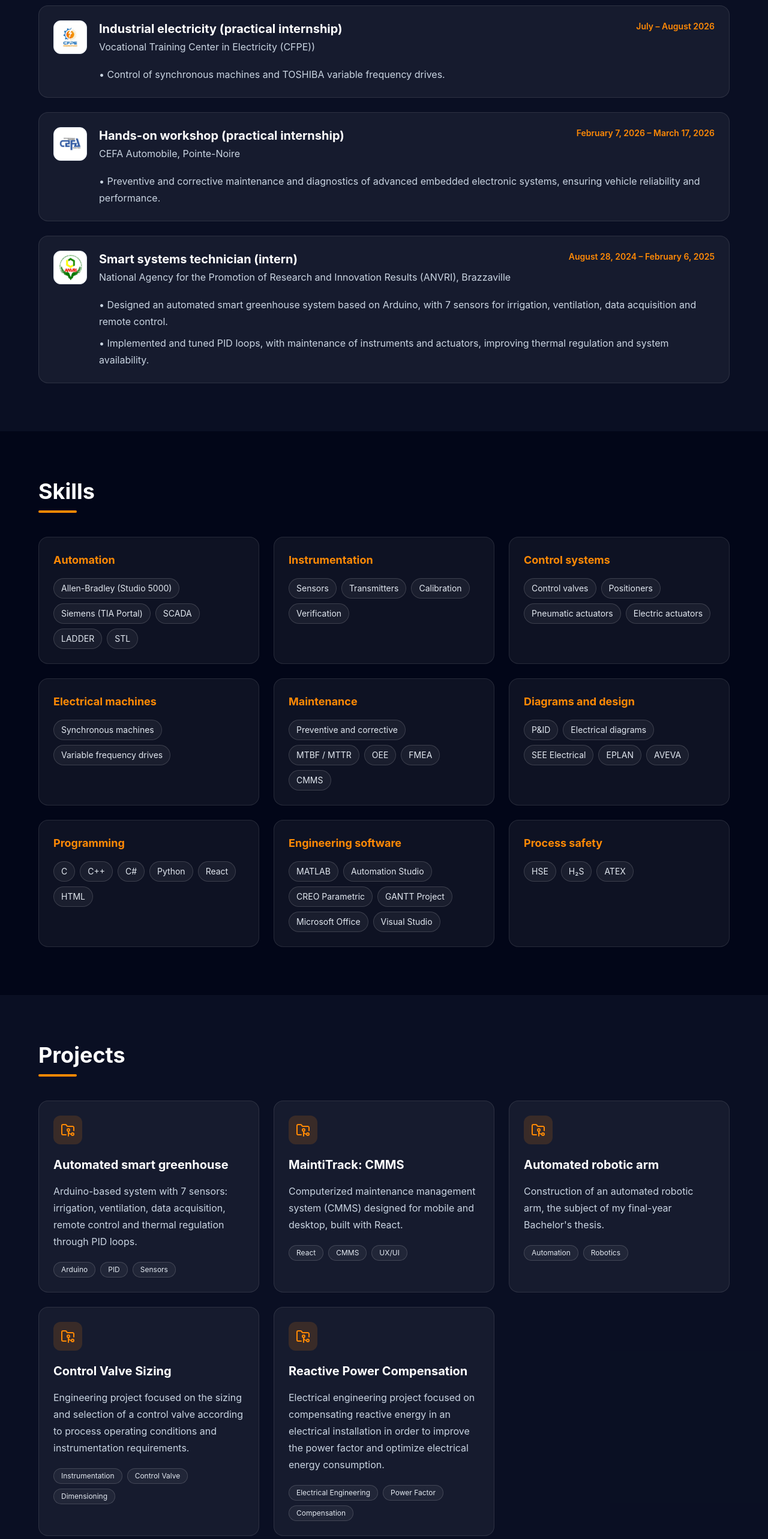
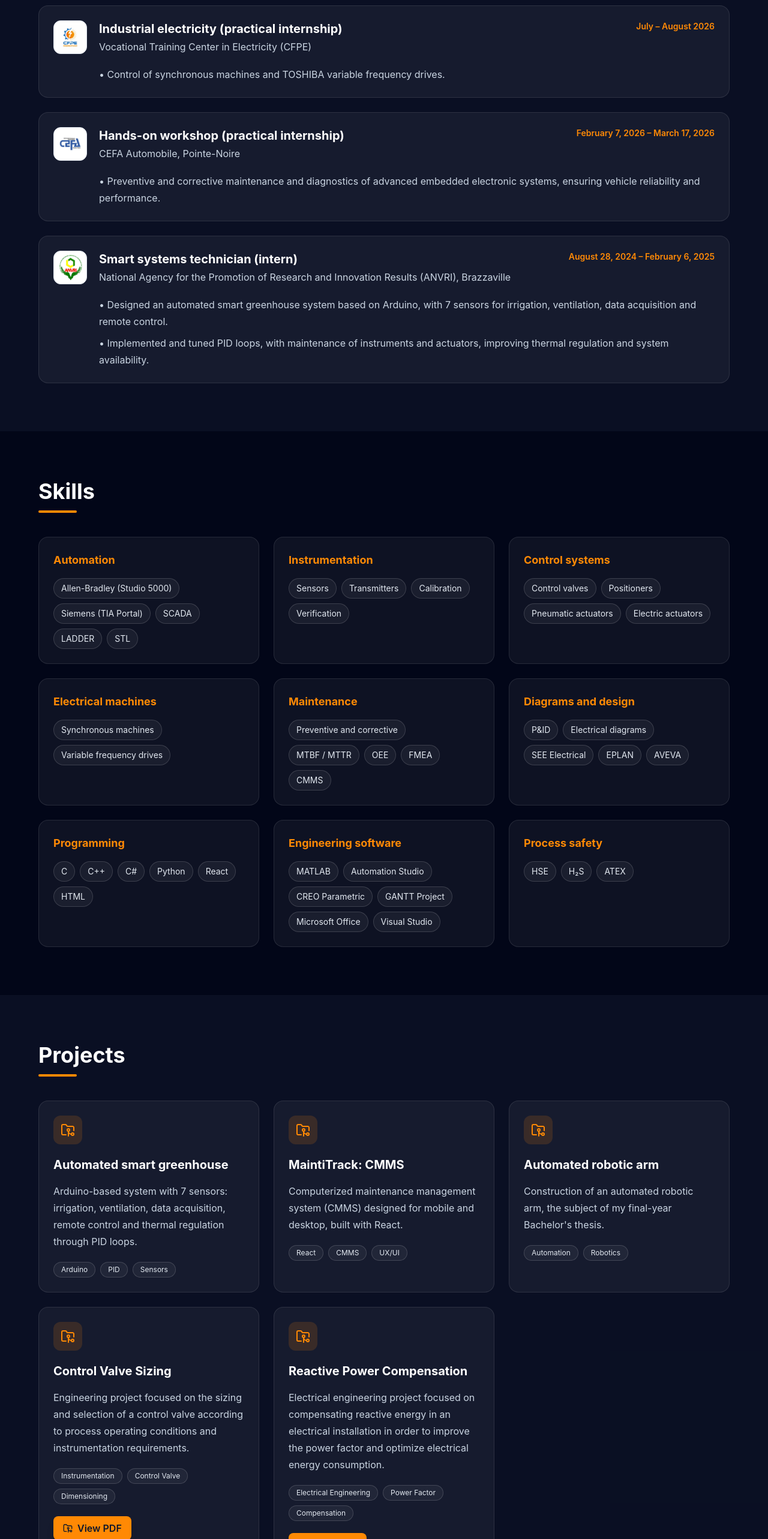
Before and after one commit to gloirecelestin16-rgb/mon-portfolio, a React (Vite) app: page / in a window 1280 px wide. Shown: the part 2829-5395 px from the top of the page at 60% size. Built offline with nearby package versions, Linux system fonts and the light colour scheme.

Commit message:
Mise à jour du portfolio

```diff
--- a/src/App.tsx
+++ b/src/App.tsx
@@ -134,7 +134,7 @@ const text = {
 
         {
           title: "Industrial electricity (practical internship)",
-          company: "Vocational Training Center in Electricity (CFPE))",
+          company: "Vocational Training Center in Electricity (CFPE)",
           date: "July – August 2026",
           logo: "CFPE.jpg",
           initials: "CFPE",
@@ -158,7 +158,8 @@ const text = {
 
         {
           title: "Smart systems technician (intern)",
-          company: "National Agency for the Promotion of Research and Innovation Results (ANVRI), Brazzaville",
+          company:
+            "National Agency for the Promotion of Research and Innovation Results (ANVRI), Brazzaville",
           date: "August 28, 2024 – February 6, 2025",
           logo: "ANVRI.jpg",
           initials: "AN",
@@ -238,14 +239,7 @@ const text = {
 
         {
           title: "Programming",
-          items: [
-            "C",
-            "C++",
-            "C#",
-            "Python",
-            "React",
-            "HTML",
-          ],
+          items: ["C", "C++", "C#", "Python", "React", "HTML"],
         },
 
         {
@@ -262,47 +256,49 @@ const text = {
 
         {
           title: "Process safety",
-          items: [
-            "HSE",
-            "H₂S",
-            "ATEX",
-          ],
+          items: ["HSE", "H₂S", "ATEX"],
         },
       ],
     },
 
     projects: {
       title: "Projects",
+      pdfBtn: "View PDF",
 
       items: [
         {
           title: "Automated smart greenhouse",
           desc: "Arduino-based system with 7 sensors: irrigation, ventilation, data acquisition, remote control and thermal regulation through PID loops.",
           tags: ["Arduino", "PID", "Sensors"],
+          link: "",
         },
 
         {
           title: "MaintiTrack: CMMS",
           desc: "Computerized maintenance management system (CMMS) designed for mobile and desktop, built with React.",
           tags: ["React", "CMMS", "UX/UI"],
+          link: "",
         },
 
         {
           title: "Automated robotic arm",
           desc: "Construction of an automated robotic arm, the subject of my final-year Bachelor's thesis.",
           tags: ["Automation", "Robotics"],
+          link: "",
         },
 
         {
           title: "Control Valve Sizing",
           desc: "Engineering project focused on the sizing and selection of a control valve according to process operating conditions and instrumentation requirements.",
           tags: ["Instrumentation", "Control Valve", "Dimensioning"],
+          link: "projets/dimensionnement-vanne-regulation.pdf",
         },
 
         {
           title: "Reactive Power Compensation",
           desc: "Electrical engineering project focused on compensating reactive energy in an electrical installation in order to improve the power factor and optimize electrical energy consumption.",
           tags: ["Electrical Engineering", "Power Factor", "Compensation"],
+          link: "projets/compensation-energie-reactive.pdf",
         },
       ],
     },
@@ -386,8 +382,7 @@ const text = {
             "IoT (Internet of Things), Wireless and Cloud Computing, Emerging Technologies",
           company: "MTN Congo Foundation",
           date: "Issued May 2025",
-          desc:
-            "Skills: object-oriented programming languages, computer technology",
+          desc: "Skills: object-oriented programming languages, computer technology",
           id: "TE1G93UYBYWS",
           link: "https://www.coursera.org/account/accomplishments/verify/TE1G93UYBYWS",
           logo: "MTN.jpg",
@@ -560,7 +555,8 @@ const text = {
 
         {
           title: "Technicien en systèmes intelligents (stagiaire)",
-          company: "Agence Nationale de Valorisation des Résultats de la Recherche et de l’Innovation (ANVRI), Brazzaville",
+          company:
+            "Agence Nationale de Valorisation des Résultats de la Recherche et de l’Innovation (ANVRI), Brazzaville",
           date: "28 août 2024 – 6 février 2025",
           logo: "ANVRI.jpg",
           initials: "AN",
@@ -640,14 +636,7 @@ const text = {
 
         {
           title: "Programmation",
-          items: [
-            "C",
-            "C++",
-            "C#",
-            "Python",
-            "React",
-            "HTML",
-          ],
+          items: ["C", "C++", "C#", "Python", "React", "HTML"],
         },
 
         {
@@ -664,47 +653,49 @@ const text = {
 
         {
           title: "Sécurité des procédés",
-          items: [
-            "HSE",
-            "H₂S",
-            "ATEX",
-          ],
+          items: ["HSE", "H₂S", "ATEX"],
         },
       ],
     },
 
     projects: {
       title: "Projets",
+      pdfBtn: "Voir le PDF",
 
       items: [
         {
           title: "Serre intelligente automatisée",
           desc: "Système basé sur Arduino avec 7 capteurs : irrigation, ventilation, acquisition de données, contrôle à distance et régulation thermique par boucles PID.",
           tags: ["Arduino", "PID", "Capteurs"],
+          link: "",
         },
 
         {
           title: "MaintiTrack : GMAO",
           desc: "Application de gestion de maintenance assistée par ordinateur (GMAO), pensée pour mobile et desktop, développée avec React.",
           tags: ["React", "GMAO", "UX/UI"],
+          link: "",
         },
 
         {
           title: "Bras robotique automatisé",
           desc: "Réalisation d'un bras robotique automatisé, sujet de mon mémoire de fin d'études de Licence.",
           tags: ["Automatisme", "Robotique"],
+          link: "",
         },
 
         {
           title: "Dimensionnement d'une vanne de régulation",
           desc: "Étude de dimensionnement et de sélection d'une vanne de régulation en fonction des conditions de fonctionnement du procédé et des exigences d'instrumentation.",
           tags: ["Instrumentation", "Vanne de régulation", "Dimensionnement"],
+          link: "projets/dimensionnement-vanne-regulation.pdf",
         },
 
         {
           title: "Compensation de l'énergie réactive",
           desc: "Étude électrique portant sur la compensation de l'énergie réactive afin d'améliorer le facteur de puissance et d'optimiser la consommation d'énergie électrique.",
           tags: ["Électrotechnique", "Facteur de puissance", "Compensation"],
+          link: "projets/compensation-energie-reactive.pdf",
         },
       ],
     },
@@ -788,8 +779,7 @@ const text = {
             "IoT (Internet des objets), informatique sans fil et en nuage, technologies émergentes",
           company: "Fondation MTN Congo",
           date: "Émise en mai 2025",
-          desc:
-            "Compétences : langages de programmation orientés objets, technologie informatique",
+          desc: "Compétences : langages de programmation orientés objets, technologie informatique",
           id: "TE1G93UYBYWS",
           link: "https://www.coursera.org/account/accomplishments/verify/TE1G93UYBYWS",
           logo: "MTN.jpg",
@@ -933,7 +923,7 @@ function CertButton({
   onOpen: (url: string, title: string) => void;
 }) {
   const cls =
-    "mt-4 inline-flex items-center gap-2 rounded-lg border border-orange-400 px-4 py-2 text-sm font-semibold text-orange-400 transition hover:bg-orange-400 hover:text-slate-900";
+    "mt-4 inline-flex items-center gap-2 rounded-lg border border-orange-400 px-4 py-2 text-sm font-semibold text-orange-400";
 
   if (href.startsWith("http")) {
     return (
@@ -1007,14 +997,16 @@ function CertViewer({
         onClick={(e) => e.stopPropagation()}
       >
         <div className="flex items-center justify-between gap-3 border-b border-white/10 px-4 py-3 text-white">
-          <p className="min-w-0 truncate font-semibold">{title}</p>
+          <p className="min-w-0 truncate font-semibold">
+            {title}
+          </p>
 
           <div className="flex shrink-0 items-center gap-2">
             <a
               href={url}
               target="_blank"
               rel="noopener noreferrer"
-              className="rounded-lg border border-orange-400 px-3 py-1.5 text-sm font-semibold text-orange-400 transition hover:bg-orange-400 hover:text-slate-900"
+              className="rounded-lg border border-orange-400 px-3 py-1.5 text-sm font-semibold text-orange-400"
             >
               {openLabel}
             </a>
@@ -1023,7 +1015,7 @@ function CertViewer({
               type="button"
               onClick={onClose}
               aria-label={closeLabel}
-              className="rounded-lg border border-white/20 p-1.5 transition hover:text-orange-400"
+              className="rounded-lg border border-white/20 p-1.5"
             >
               <X size={18} />
             </button>
@@ -1213,6 +1205,7 @@ export default function App() {
             >
               {dark ? <Sun size={17} /> : <Moon size={17} />}
             </button>
+
           </nav>
 
           <div className="flex items-center gap-2 lg:hidden">
@@ -1336,8 +1329,8 @@ export default function App() {
               {/* CV BUTTON */}
 
               <a
-                href={`${import.meta.env.BASE_URL}CV.pdf`}
-                download="Celestin-Gloire-Ledilem-MOUYABI-CV.pdf"
+                href={`${import.meta.env.BASE_URL}CV_Celestin_Mouyabi.pdf`}
+                download="CV_Celestin_Mouyabi.pdf"
                 className="inline-flex items-center gap-2 rounded-lg bg-orange-400 px-6 py-3 font-semibold text-slate-900 shadow-lg"
               >
                 <Download size={18} />
@@ -1368,6 +1361,7 @@ export default function App() {
 
             </div>
           </div>
+
         </div>
       </main>
 
@@ -1640,6 +1634,22 @@ export default function App() {
                 ))}
 
               </div>
+
+              {project.link && (
+                <button
+                  type="button"
+                  onClick={() =>
+                    setViewer({
+                      url: `${import.meta.env.BASE_URL}${project.link}`,
+                      title: project.title,
+                    })
+                  }
+                  className="mt-5 inline-flex items-center gap-2 rounded-lg bg-orange-400 px-4 py-2 font-semibold text-slate-900 shadow-lg"
+                >
+                  <FolderGit2 size={16} />
+                  {t.projects.pdfBtn}
+                </button>
+              )}
 
             </Reveal>
           ))}
@@ -1888,7 +1898,7 @@ export default function App() {
 
       </footer>
 
-      {/* CERTIFICATE / IMAGE VIEWER */}
+      {/* CERTIFICATE / IMAGE / PDF VIEWER */}
 
       {viewer && (
         <CertViewer
```
